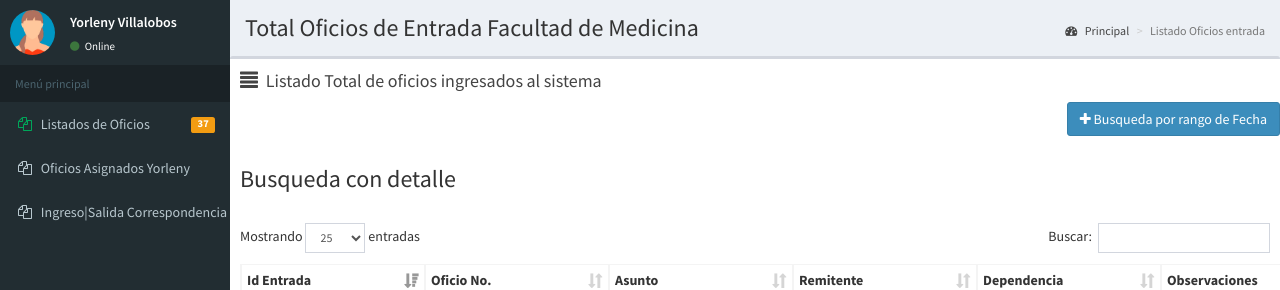
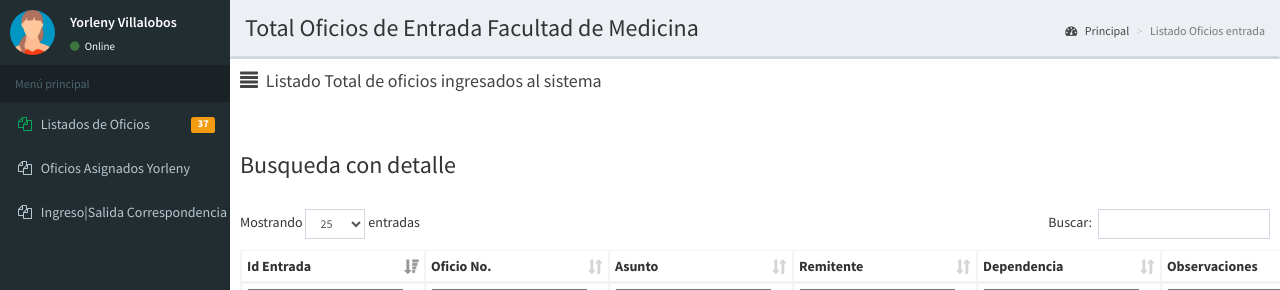
Before and after one commit to jstuartp/correspondencia, a PHP site: page /listado_total_oficios_entradaDetalles.php in a window 1280 px wide. Shown: the part 50-340 px from the top of the page. Run offline with PHP 8.4, Linux system fonts and the light colour scheme; a user stored in the database is signed in; data comes from the database, SQL or seed files in the repository; some libraries are stand-ins or nearby versions.

Commit message:
Trabajo del 28 de mayo

```diff
--- a/listado_total_oficios_entradaDetalles.php
+++ b/listado_total_oficios_entradaDetalles.php
@@ -146,11 +146,6 @@ $usuario_autorizado_ver = GetSQLValueString(obtenerUsuarioAutorizadoVer($_SESSIO
                 <div class="col-md-8" >
 
                     </div>
-                    <div class="col-md-4 " ><span class="pull-right">
-                            <a class="btn btn-primary " href="listado_total_oficios_entrada.php" id="detalle" ><i class="fa fa-plus"></i> Busqueda por rango de Fecha</a> </span>
-
-                    </div>
-
                     <br>
                 </div>
 
```
